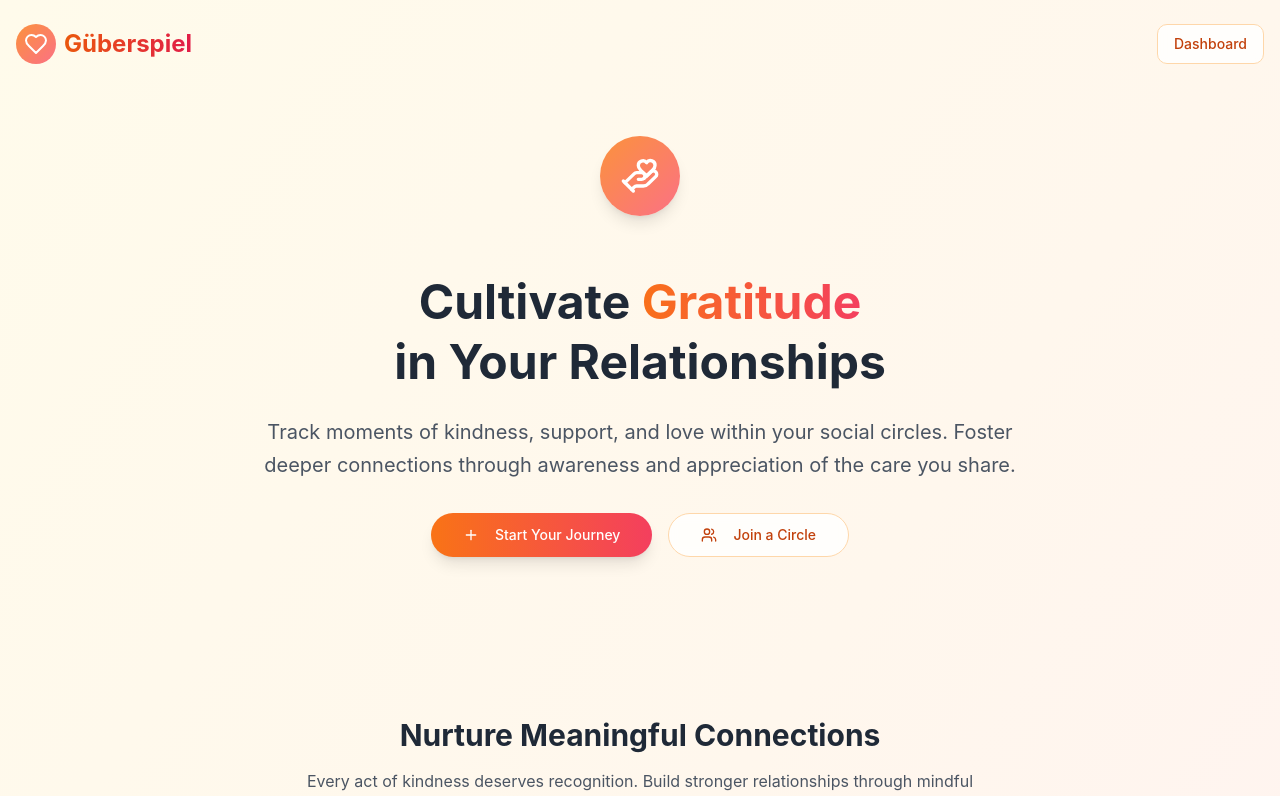
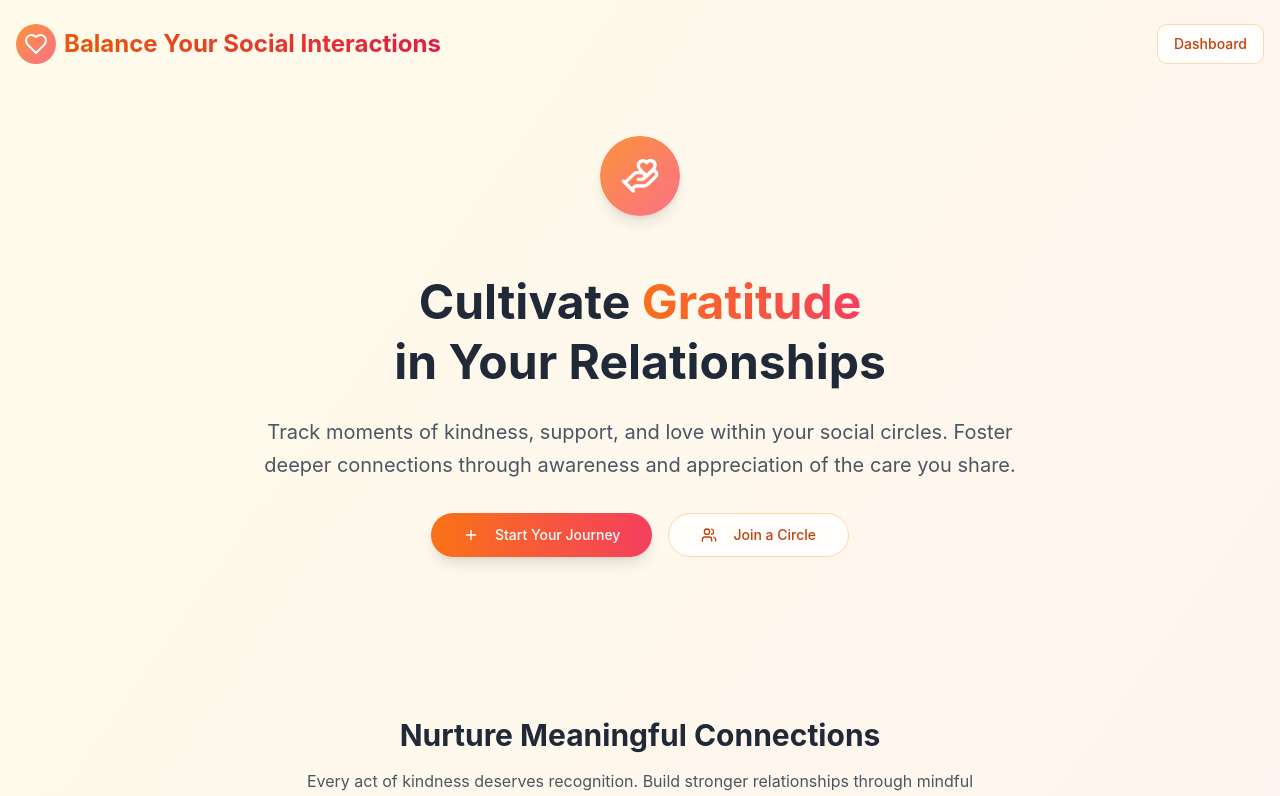
Before and after one commit to ivanakse-lit/guberspiel-interaction-tracker, a React (Vite) app: page / in a window 1280 px wide. Shown: the top 796 px of the page. Built offline with nearby package versions, Linux system fonts and the light colour scheme.

Commit message:
Refactor: Update app title
Update the app title to "Balance Your Social Interactions".

```diff
--- a/src/pages/Index.tsx
+++ b/src/pages/Index.tsx
@@ -18,7 +18,7 @@ const Index = () => {
               <Heart className="h-6 w-6 text-white" />
             </div>
             <h1 className="text-2xl font-bold bg-gradient-to-r from-orange-600 to-rose-600 bg-clip-text text-transparent">
-              Güberspiel
+              Balance Your Social Interactions
             </h1>
           </div>
           <Button
```
